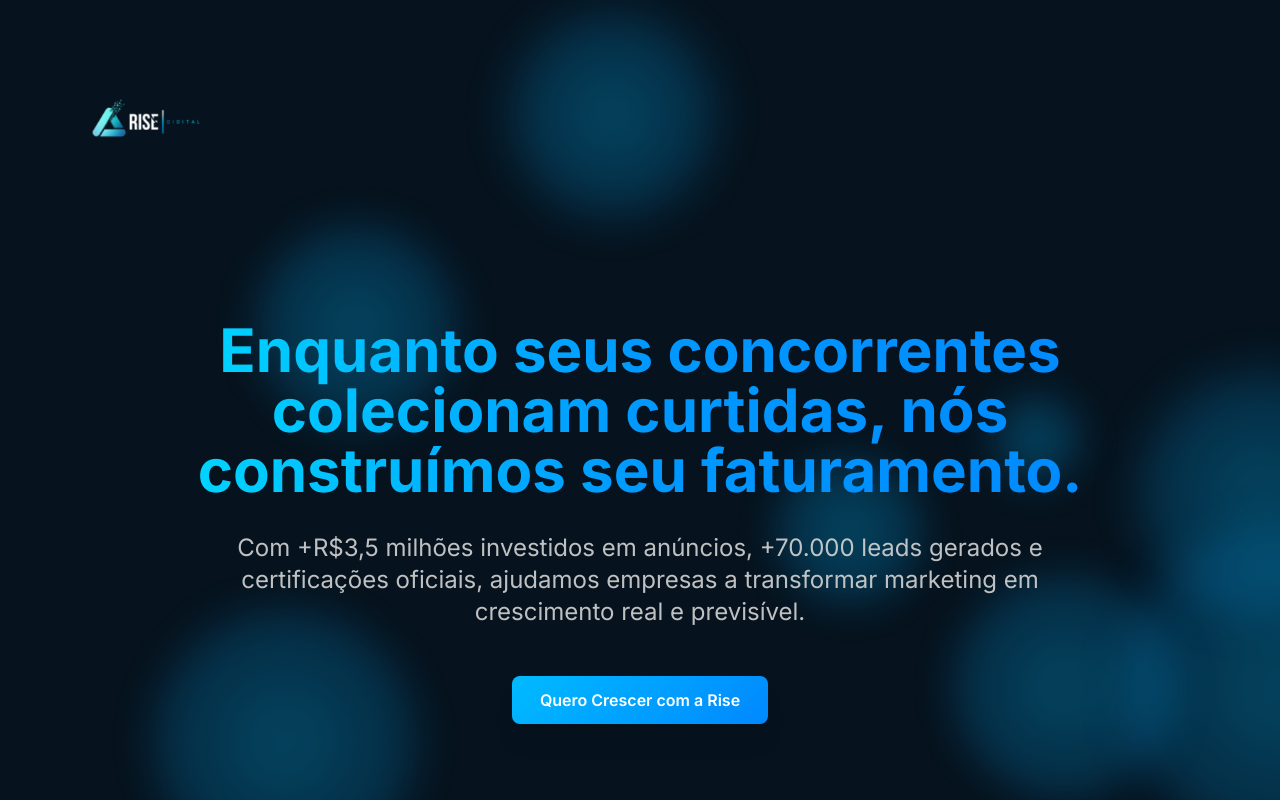
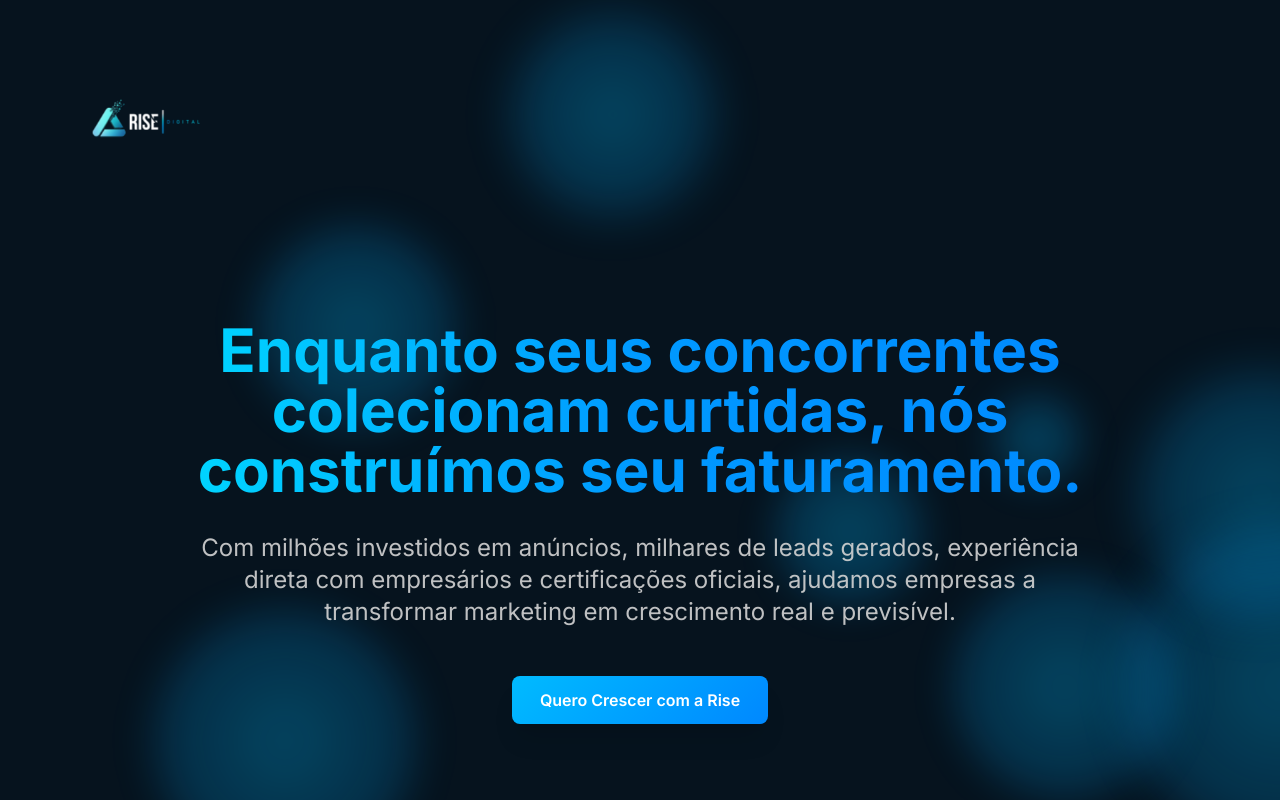
Before and after one commit to ThallesTrafego/risedigital, a React (Vite) app: page / in a window 1280 px wide. Shown: the top 800 px of the page. Built offline with nearby package versions, Linux system fonts and the light colour scheme; the HTML template or start-up script is replaced by a standard one; a web font is replaced by a local one.

Commit message:
Visual edit in Lovable

```diff
--- a/src/pages/Index.tsx
+++ b/src/pages/Index.tsx
@@ -90,10 +90,7 @@ const Index = () => {
           <h1 className="text-4xl md:text-5xl lg:text-6xl font-bold gradient-title mb-8 leading-tight max-w-5xl mx-auto font-inter">
             Enquanto seus concorrentes colecionam curtidas, nós construímos seu faturamento.
           </h1>
-          <p className="text-lg md:text-xl lg:text-2xl text-foreground/90 mb-12 max-w-4xl mx-auto leading-relaxed">
-            Com +R$3,5 milhões investidos em anúncios, +70.000 leads gerados e certificações oficiais,
-            ajudamos empresas a transformar marketing em crescimento real e previsível.
-          </p>
+          <p className="text-lg md:text-xl lg:text-2xl text-foreground/90 mb-12 max-w-4xl mx-auto leading-relaxed">Com milhões investidos em anúncios, milhares de leads gerados, experiência direta com empresários e certificações oficiais, ajudamos empresas a transformar marketing em crescimento real e previsível.</p>
           <div className="flex justify-center">
             <Button variant="hero" size="lg">
               Quero Crescer com a Rise
```
